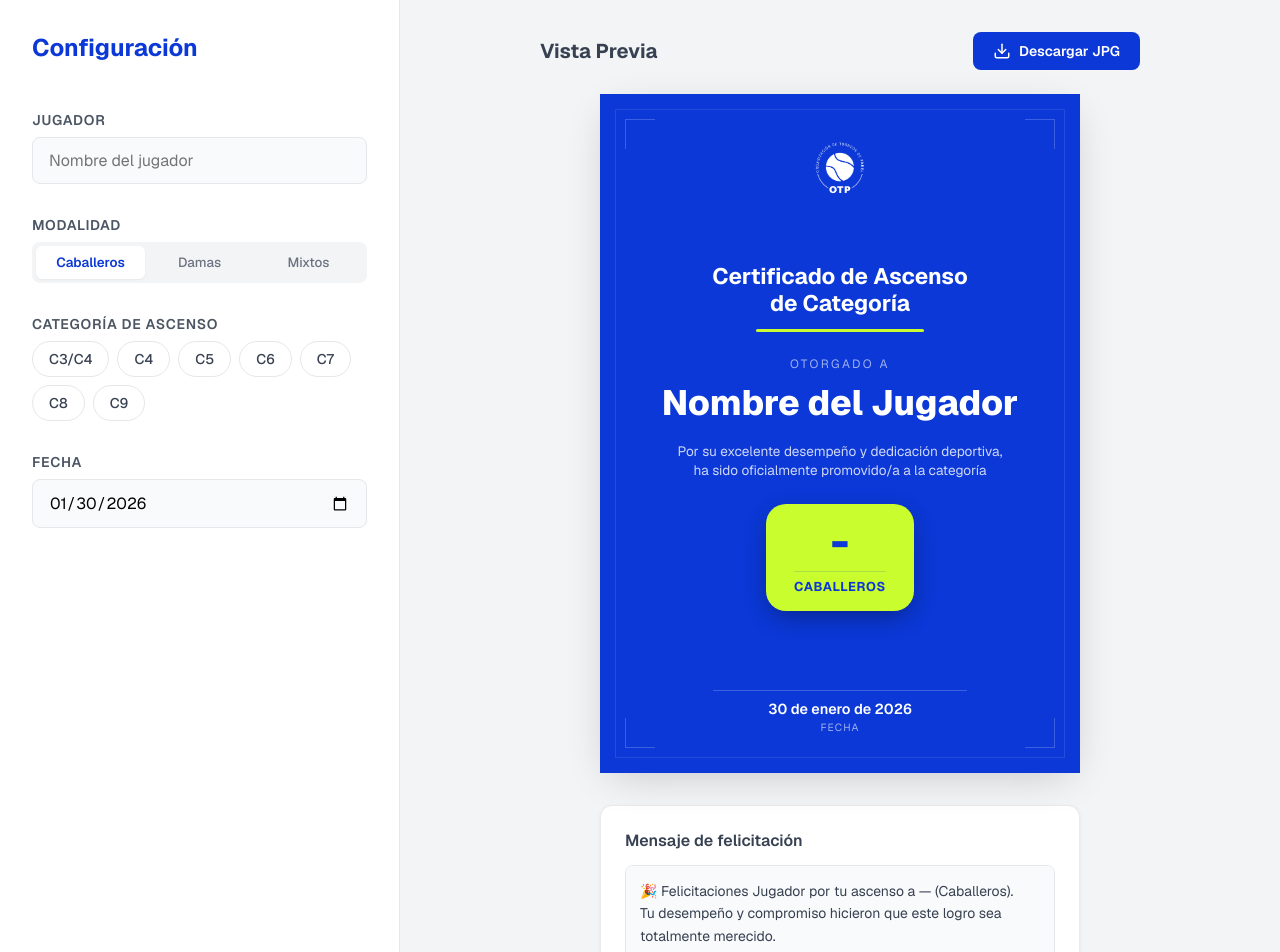
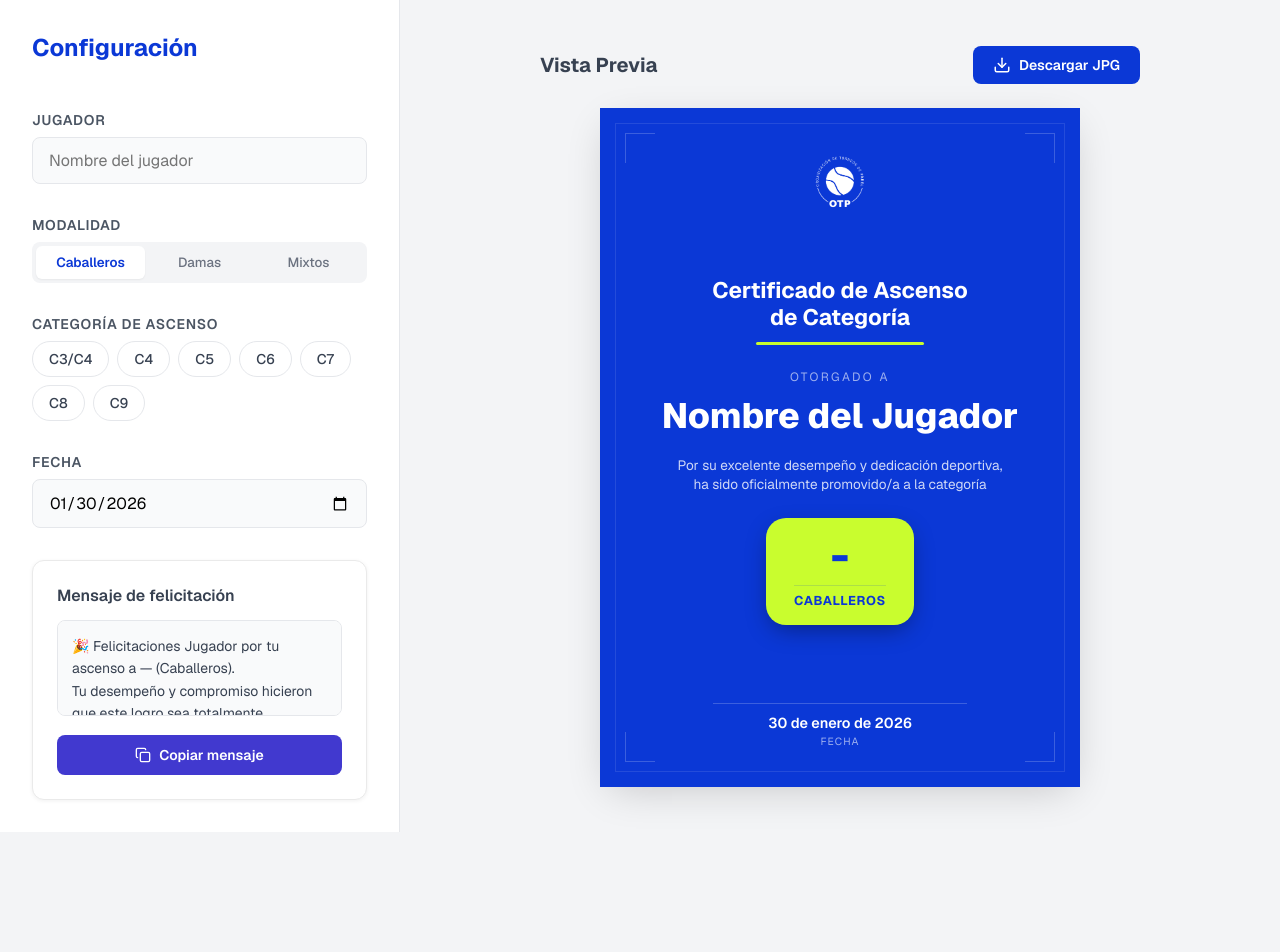
Before and after one commit to sumar21/generador-de-certificados-otp, a Next.js app: page / in a window 1280 px wide. Shown: the top 952 px of the page. After the commit the page ends 832 px from the top, so only its background shows below. Built offline with nearby package versions, Linux system fonts and the light colour scheme.

Commit message:
refactor: mover mensaje de felicitación al panel de configuración

```diff
--- a/src/app/page.css
+++ b/src/app/page.css
@@ -41,16 +41,6 @@
   background-color: #F3F4F6;
   display: flex;
   justify-content: center;
-  align-items: flex-start;
+  align-items: center;
   padding: 2rem;
-  overflow-y: auto;
 }
-
-.right-panel-content {
-  display: flex;
-  flex-direction: column;
-  align-items: center;
-  gap: 32px;
-  width: 100%;
-  padding-bottom: 2rem;
-}
--- a/src/app/page.tsx
+++ b/src/app/page.tsx
@@ -43,21 +43,19 @@ export default function Home() {
             fecha={fecha}
             setFecha={setFecha}
           />
+          <CongratulationMessage
+            playerName={playerName}
+            modalidad={modalidad}
+            categoria={categoria}
+          />
         </div>
         <div className="panel right-panel">
-          <div className="right-panel-content">
           <CertificatePreview
             playerName={playerName}
             modalidad={modalidad}
             categoria={categoria}
             fecha={fecha}
           />
-            <CongratulationMessage
-              playerName={playerName}
-              modalidad={modalidad}
-              categoria={categoria}
-            />
-          </div>
         </div>
       </div>
     </div>
--- a/src/components/CongratulationMessage.css
+++ b/src/components/CongratulationMessage.css
@@ -6,8 +6,7 @@
     padding: 24px;
     box-shadow: 0 1px 4px rgba(0, 0, 0, 0.06);
     width: 100%;
-    max-width: 480px;
-    margin: 0 auto;
+    margin-top: 32px;
 }
 
 .congratulation-title {
```
Lines whose indentation alone changed are shown as unchanged.
